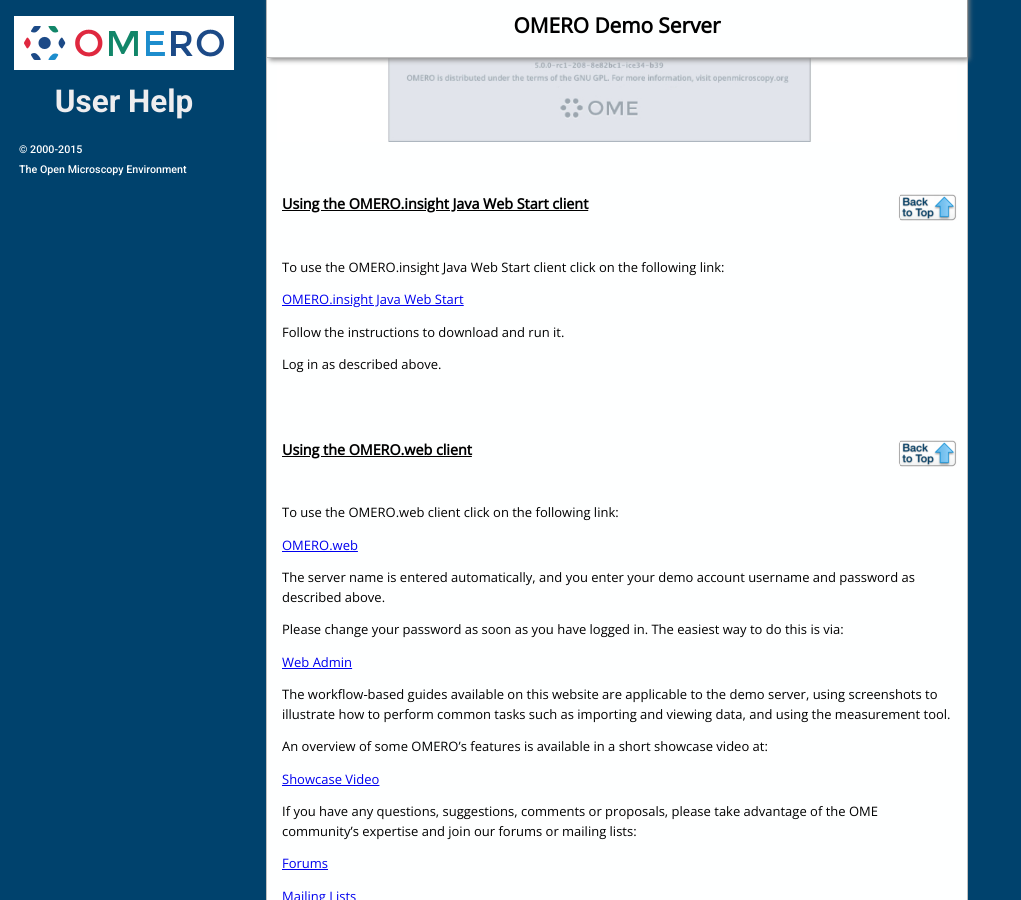
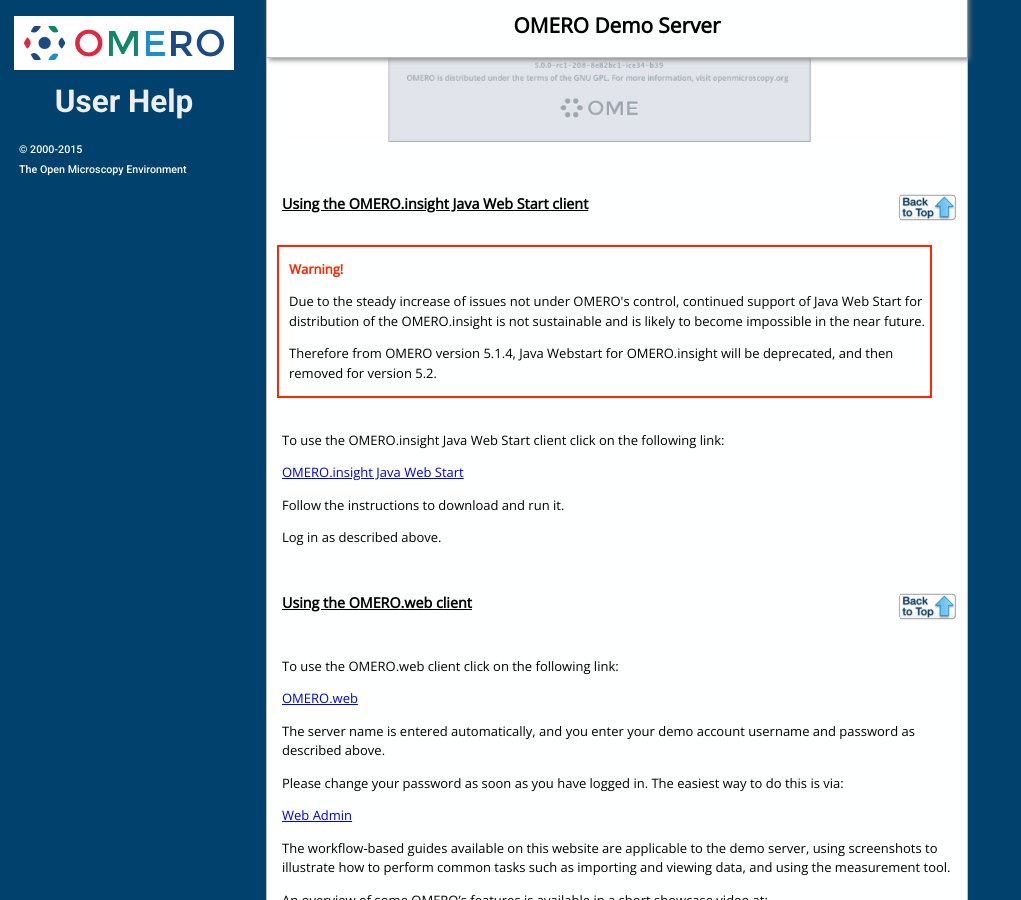
Before and after one commit to snoopycrimecop/ome-help, a Jekyll site: the page built from demo-server.html, in a window 1280 px wide and 900 px high, scrolled down 2288 px. Shown: the whole window, without its empty margins (0-1021 px from the left). Built offline with Jekyll 4.4.1, drawn with Linux system fonts in a browser that asks for light colours; Markdown is read by kramdown in place of the engine named in the settings.

Commit message:
Add Webstart deprecation warning to relevant pages and "target="_blank" to Demo page links.

```diff
--- a/demo-server.html
+++ b/demo-server.html
@@ -21,7 +21,7 @@
 <p>A free account on our demo server enables you to explore the OMERO platform using examples of your own data.</p>
 
 <p>To register for a free demo account, go to the
-<a class="reference external" href="http://qa.openmicroscopy.org.uk/registry/demo_account/">registration page</a>.</p>
+<a class="reference external" href="http://qa.openmicroscopy.org.uk/registry/demo_account/" target="_blank">registration page</a>.</p>
 
 <p>We will email you with the server name and your username and password.</p>
 
@@ -65,7 +65,7 @@
 <div class="line"><br /></div> <!-- end #line -->
 </div> <!-- end #line-block -->
 
-<p>Download the <span class="bold">OMERO.insight</span> client for your platform by clicking on the appropriate link on the <a class="reference external" href="http://downloads.openmicroscopy.org/latest/omero5/">downloads page</a>.</p>
+<p>Download the <span class="bold">OMERO.insight</span> client for your platform by clicking on the appropriate link on the <a class="reference external" href="http://downloads.openmicroscopy.org/latest/omero5/" target="_blank">downloads page</a>.</p>
 
 <p>After download, unzip and install the OMERO.insight client as you would for any other application.</p>
 <p>Launch OMERO.insight, and you will see the login screen.</p>
@@ -125,17 +125,26 @@
 <div class="line"><br /></div> <!-- end #line -->
 </div> <!-- end #line-block -->
 
+<div class="warning">
+<p class="warning-title">Warning!</p>
+
+<p class="warning-text">Due to the steady increase of issues not under OMERO's control, continued support of Java Web Start for distribution of the OMERO.insight is not sustainable and is likely to become impossible in the near future.</p>
+
+<p class="warning-text">Therefore from OMERO version 5.1.4, Java Webstart for OMERO.insight will be deprecated, and then removed for version 5.2.</p>
+
+</div><!-- End warning -->
+
+<div class="line-block">
+<div class="line"><br /></div> <!-- end #line -->
+</div> <!-- end #line-block -->
+
 <p>To use the OMERO.insight Java Web Start client click on the following link:</p>
 
-<p><a class="reference external" href="http://demo.openmicroscopy.org/webstart/">OMERO.insight Java Web Start</a></p>
+<p><a class="reference external" href="http://demo.openmicroscopy.org/webstart/" target="_blank">OMERO.insight Java Web Start</a></p>
 
 <p>Follow the instructions to download and run it.</p>
 
 <p>Log in as described above.</p>
-
-<div class="line-block">
-<div class="line"><br /></div> <!-- end #line -->
-</div> <!-- end #line-block -->
 
 <div class="line-block">
 <div class="line"><br /></div> <!-- end #line -->
@@ -151,28 +160,28 @@
 
 <p>To use the OMERO.web client click on the following link:</p>
 
-<p><a class="reference external" href="http://demo.openmicroscopy.org/webclient/login">OMERO.web</a></p>
+<p><a class="reference external" href="http://demo.openmicroscopy.org/webclient/login" target="_blank">OMERO.web</a></p>
 
 <p>The server name is entered automatically, and you enter your demo account username and password as described above.</p>
 
 <p>Please change your password as soon as you have logged in. The easiest way to do this is via:</p>
 
-<p><a class="reference external" href="http://demo.openmicroscopy.org/webadmin/myaccount/edit/">Web Admin</a></p>
+<p><a class="reference external" href="http://demo.openmicroscopy.org/webadmin/myaccount/edit/" target="_blank">Web Admin</a></p>
 
 <p>The workflow-based guides available on this website are applicable to the demo server, using screenshots
 to illustrate how to perform common tasks such as importing and viewing data, and using the measurement tool.</p>
 
 <p>An overview of some OMERO’s features is available in a short showcase video at:</p>
 
-<p><a class="reference external" href="http://cvs.openmicroscopy.org.uk/snapshots/movies/omero-4-4/mov/OMERO-Showcase.mov">Showcase Video</a></p>
+<p><a class="reference external" href="http://cvs.openmicroscopy.org.uk/snapshots/movies/omero-4-4/mov/OMERO-Showcase.mov" target="_blank">Showcase Video</a></p>
 
 <p>If you have any questions, suggestions, comments or proposals, please take advantage of the OME community&#8217;s expertise and join our forums or mailing lists:</p>
-<p><a class="reference external" href="http://www.openmicroscopy.org/community/">Forums</a></p>
-<p><a class="reference external" href="http://www.openmicroscopy.org/site/community/mailing-lists/">Mailing Lists</a></p>
+<p><a class="reference external" href="http://www.openmicroscopy.org/community/" target="_blank">Forums</a></p>
+<p><a class="reference external" href="http://www.openmicroscopy.org/site/community/mailing-lists/" target="_blank">Mailing Lists</a></p>
 
 <p class="first">For more information on OME and OMERO visit our main site::</p>
 
-<p><a class="reference external" href="http://www.openmicroscopy.org/site">Open Microscopy Environment</a></p>
+<p><a class="reference external" href="http://www.openmicroscopy.org/site" target="_blank">Open Microscopy Environment</a></p>
 
 <p class="top_link"><a href="#top"><img src="images/back_to_top.png" alt="Image for link to top of page" style="float: right;"/></a></p>
 
```
Also changed, not shown: getting-started-5.html (+17 -0 lines), web-client.html (+13 -0 lines).
